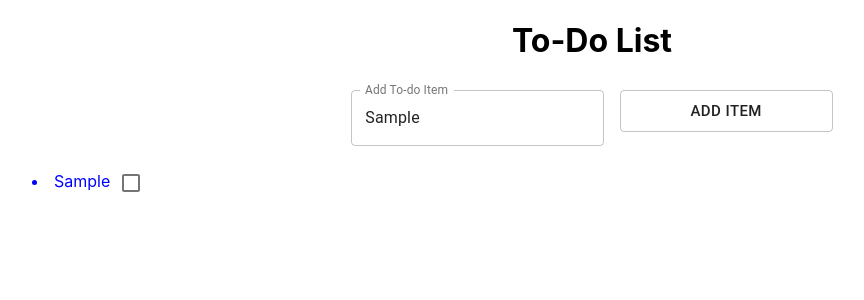
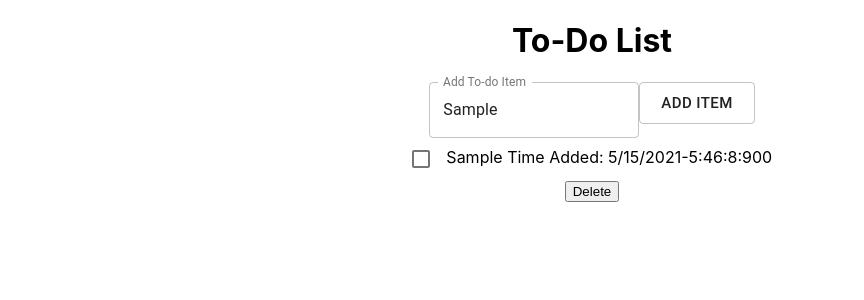
Before and after one commit to 2021-IBM-Accelerate-SW-Track/lab-1-team-27, a React (Create React App) app: page / in a window 1280 px wide. Both pictures are taken after typing "Sample" into the empty fields and a click on the button "ADD ITEM". Shown: the top 300 px of the page, without its empty margins (48-912 px from the left). Built offline with nearby package versions, Linux system fonts and the light colour scheme.

Commit message:
integrated delete button and time

```diff
--- a/src/component/body/body.js
+++ b/src/component/body/body.js
@@ -19,15 +19,21 @@ export default function BasicTextFields() {
   const divStyle = {color: 'blue', font: 'Courier New'};
   const classes = useStyles();
   const [value, setValue] = useState("");
-
-
+  function handleDelete(item) {
+    const newList =  myList.filter(value => value != item);
+    console.log(newList);
+    setMyList(newList);
+  }
   const handleSubmit = (i) => {
    i.preventDefault()
+   const dateTime = new Date();
+   // 06/17/21-15:32:45:779
+   const cleanTime = "Time Added: " + dateTime.getMonth() + "/" + dateTime.getDate() + "/" + dateTime.getFullYear() + "-" +
+        dateTime.getHours() + ":" + dateTime.getMinutes() + ":" + dateTime.getSeconds()+ ":"+ dateTime.getMilliseconds();
    if(value){ //I think this is where you can validate duplicate entries
         console.log(myList)
 
-        setMyList(myList.concat([value]));
-
+        setMyList(myList.concat([value+ " " + cleanTime]));
     }
   }
 
@@ -46,23 +52,21 @@ export default function BasicTextFields() {
 
   const[myList, setMyList] = useState([]); //trying out the map function
   const listItems = myList.map((item)=>
-  <li>{item}
+  <div>
   <Checkbox
-
-      edge="end"
+      edge="start"
       onChange={handleToggle(item)}
       checked={checked.indexOf(item) !== -1}
       inputProps={{ 'aria-labelledby': myList.id }}
 
-  />
-  </li>
+  />{" "+item}
+  <br/><button type="button" onClick={function(){handleDelete(item)}}>Delete</button>
+  </div>
   );
-
-
 
   return (
 
-    <form className={classes.root} noValidate autoComplete="off" onSubmit={handleSubmit}>
+    <form  noValidate autoComplete="off" onSubmit={handleSubmit}>
      <TextField
       value = {value}
       id="outlined-basic"
@@ -78,7 +82,7 @@ export default function BasicTextFields() {
         size = "large"
         >Add Item</Button>
 
-      <div style = {divStyle}>{listItems}
+      <div >{listItems}
       </div>
 
     </form>
```
